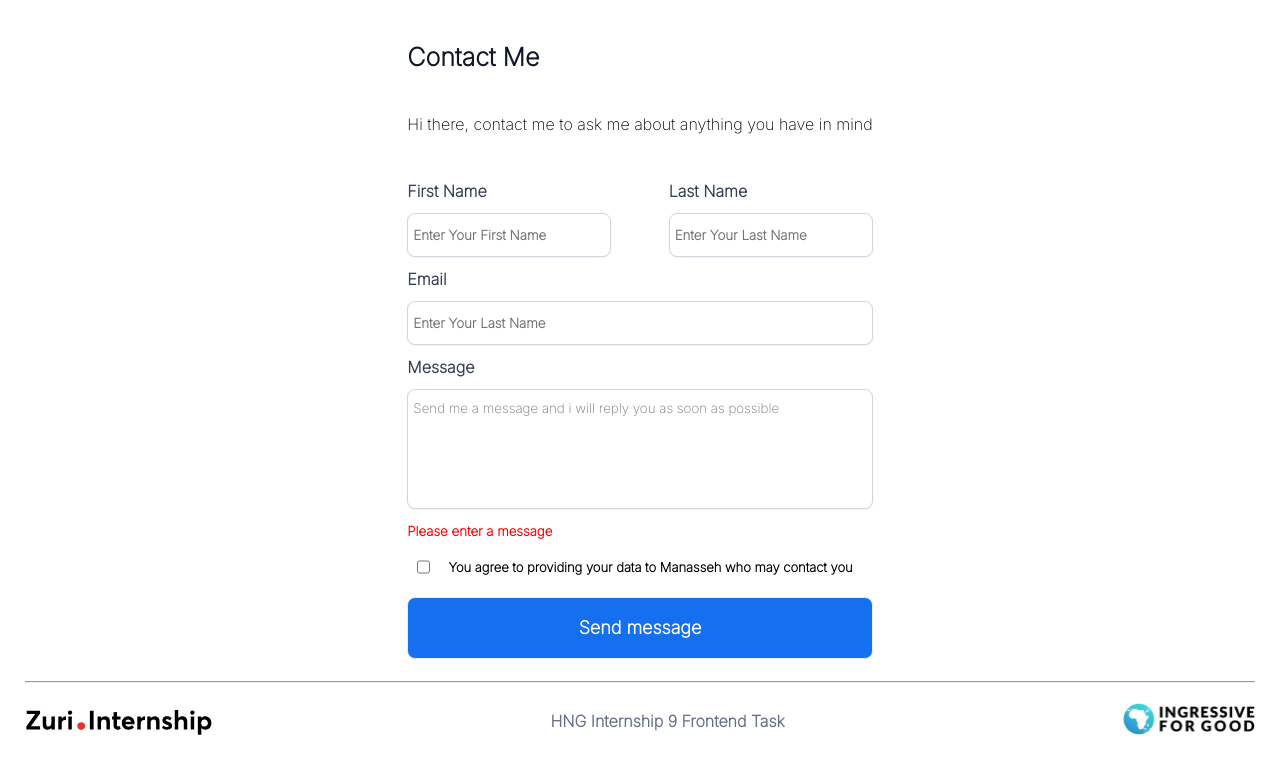
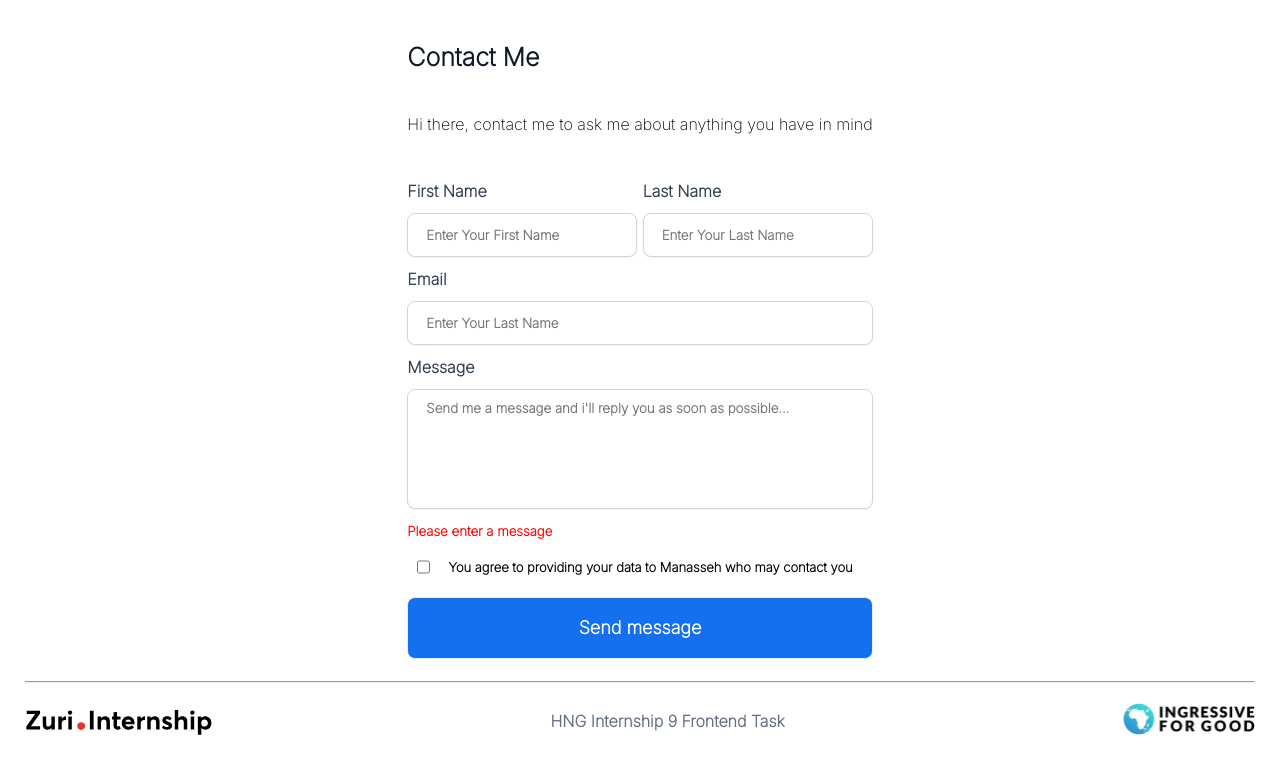
Before and after one commit to manaboy-07/HNG-task1, a React (Create React App) app: page /contact in a window 1280 px wide. Shown: the top 774 px of the page. Built offline with nearby package versions, Linux system fonts and the light colour scheme.

Commit message:
added a link and created router for contact page

```diff
--- a/src/App.css
+++ b/src/App.css
@@ -120,11 +120,11 @@ form input[type="text"],
 form input[type="email"],
 form textarea {
   height: 44px;
-  padding: 10px 5px;
+  padding: 10px 18px;
   background: #ffffff;
   width: 100%;
   border: 1px solid #d0d5dd;
-
+  font-weight: bold;
   box-shadow: 0px 1px 2px rgba(16, 24, 40, 0.05);
   border-radius: 8px;
 }
--- a/src/components/Contact.jsx
+++ b/src/components/Contact.jsx
@@ -76,7 +76,7 @@ function Contact() {
               <label htmlFor='message'>Message</label>
               <textarea
                 id='message'
-                placeholder="Send me a message and i will reply you as soon as possible"
+                placeholder="Send me a message and i'll reply you as soon as possible..."
                 onChange={handleChange}
                 name='message'
                 value={formData.message}
```
